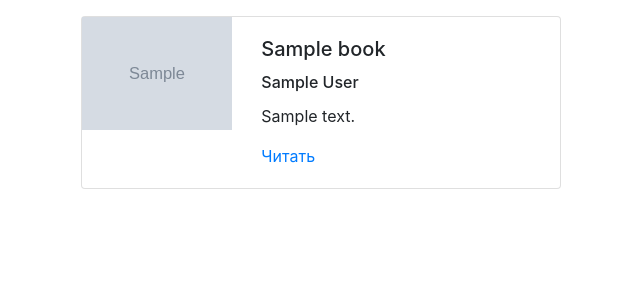
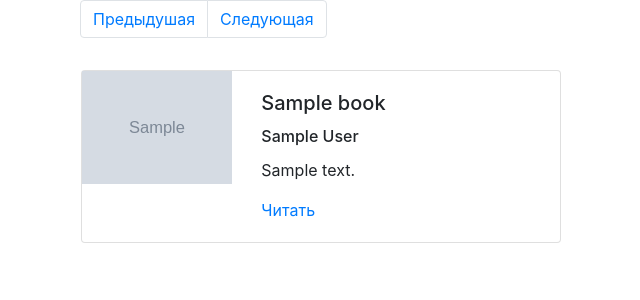
Before and after one commit to AntonGorynya/lib_site_generator, a Python web app: template templates/index template.html in a window 1280 px wide. Shown: the top 300 px of the page, without its empty margins (5-645 px from the left). Run offline with Jinja, Linux system fonts and the light colour scheme; the template is opened without the code that fills it: most values are stand-ins (such as "Sample title", 1, 10 or a date in 2020); grey boxes marked "Sample" are stand-in pictures; some libraries are stand-ins or nearby versions.

Commit message:
Add paginator.

```diff
--- a/templates/index template.html
+++ b/templates/index template.html
@@ -12,6 +12,32 @@
   </head>
   <body>
     <div class="container">
+      <nav aria-label="Page navigation example">
+        <ul class="pagination">
+          {% if page_num > 1%}
+            <li class="page-item"><a class="page-link" href="index{{page_num - 1}}.html">Предыдушая</a></li>
+          {% else %}
+            <li class="page-item"><span class="page-link">Предыдушая</span></li>
+          {% endif %}
+          {% for num in range(1, last_page_num+1) %}
+            {% if num == page_num %}
+              <li class="page-item active">
+                <span class="page-link">
+                  {{num}}
+                  <span class="sr-only">(current)</span>
+                </span>
+              </li>
+            {% else %}
+              <li class="page-item"><a class="page-link" href="index{{num}}.html">{{num}} </a></li>
+            {% endif %}
+          {% endfor %}
+          {% if page_num < last_page_num %}
+            <li class="page-item"><a class="page-link" href="index{{page_num + 1}}.html">Следующая</a></li>
+          {% else %}
+            <li class="page-item"><span class="page-link">Следующая</span></li>
+          {% endif %}
+        </ul>
+      </nav>
       <div class="row row-cols-2">
         {% for book in books %}
           <div class="card m-3" style="width: 30rem;">
```
Also changed, not shown: render_website.py (+7 -2 lines).
